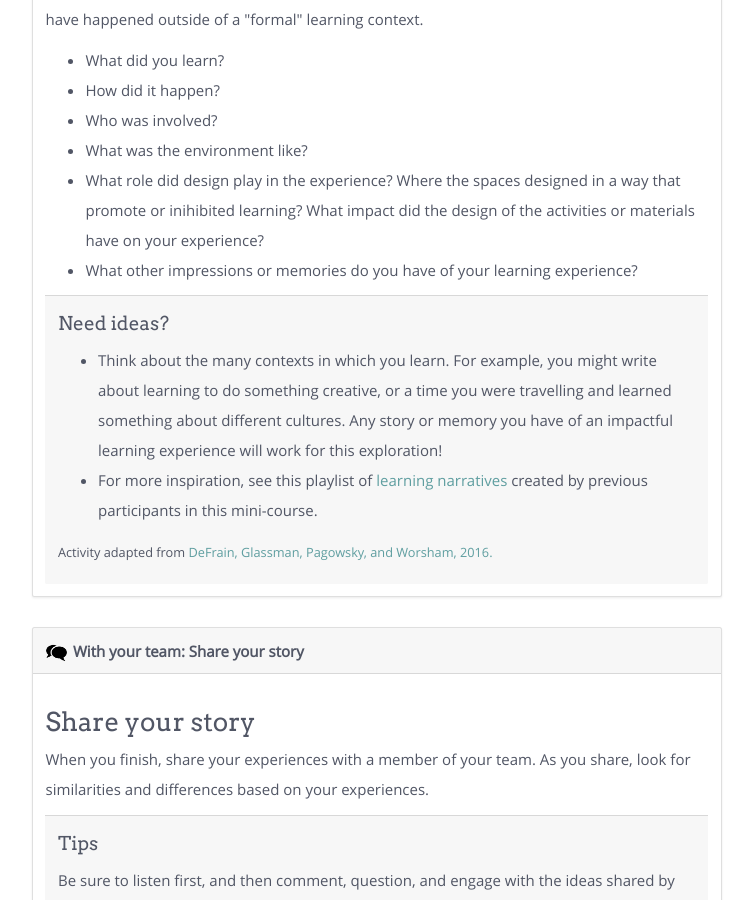
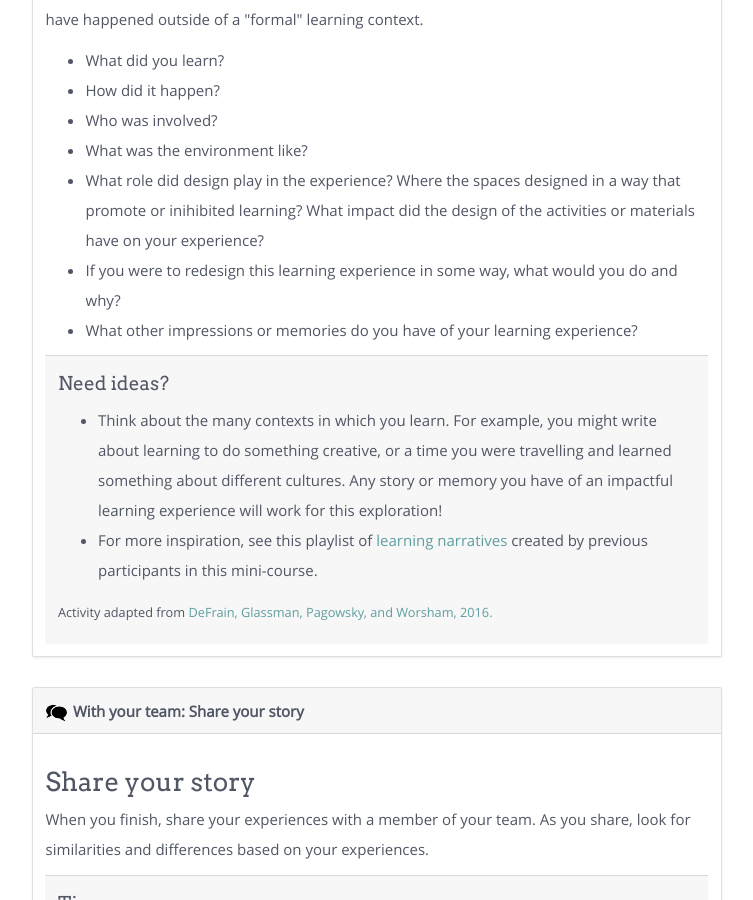
Before and after one commit to UCLALibrary/foundations, a Jekyll site: the page built from modules/start/_posts/2000-01-03-memorable-meaningful-transformative.html, in a window 1280 px wide and 900 px high, scrolled down 609 px. Shown: the whole window, without its empty margins (383-1136 px from the left). Built offline with Jekyll 4.4.1, drawn with Linux system fonts in a browser that asks for light colours; nearby versions of some CDN libraries.

Commit message:
Update 2000-01-03-memorable-meaningful-transformative.html

```diff
--- a/modules/start/_posts/2000-01-03-memorable-meaningful-transformative.html
+++ b/modules/start/_posts/2000-01-03-memorable-meaningful-transformative.html
@@ -19,6 +19,7 @@ title: Learning Reflections
         <li>Who was involved?</li>
         <li>What was the environment like?</li>
 		<li>What role did design play in the experience? Where the spaces designed in a way that promote or inihibited learning? What impact did the design of the activities or materials have on your experience?</li>
+		<li>If you were to redesign this learning experience in some way, what would you do and why?</li>
         <li>What other impressions or memories do you have of your learning experience?</li>
     </ul>
     <div class="card-footer">
```
